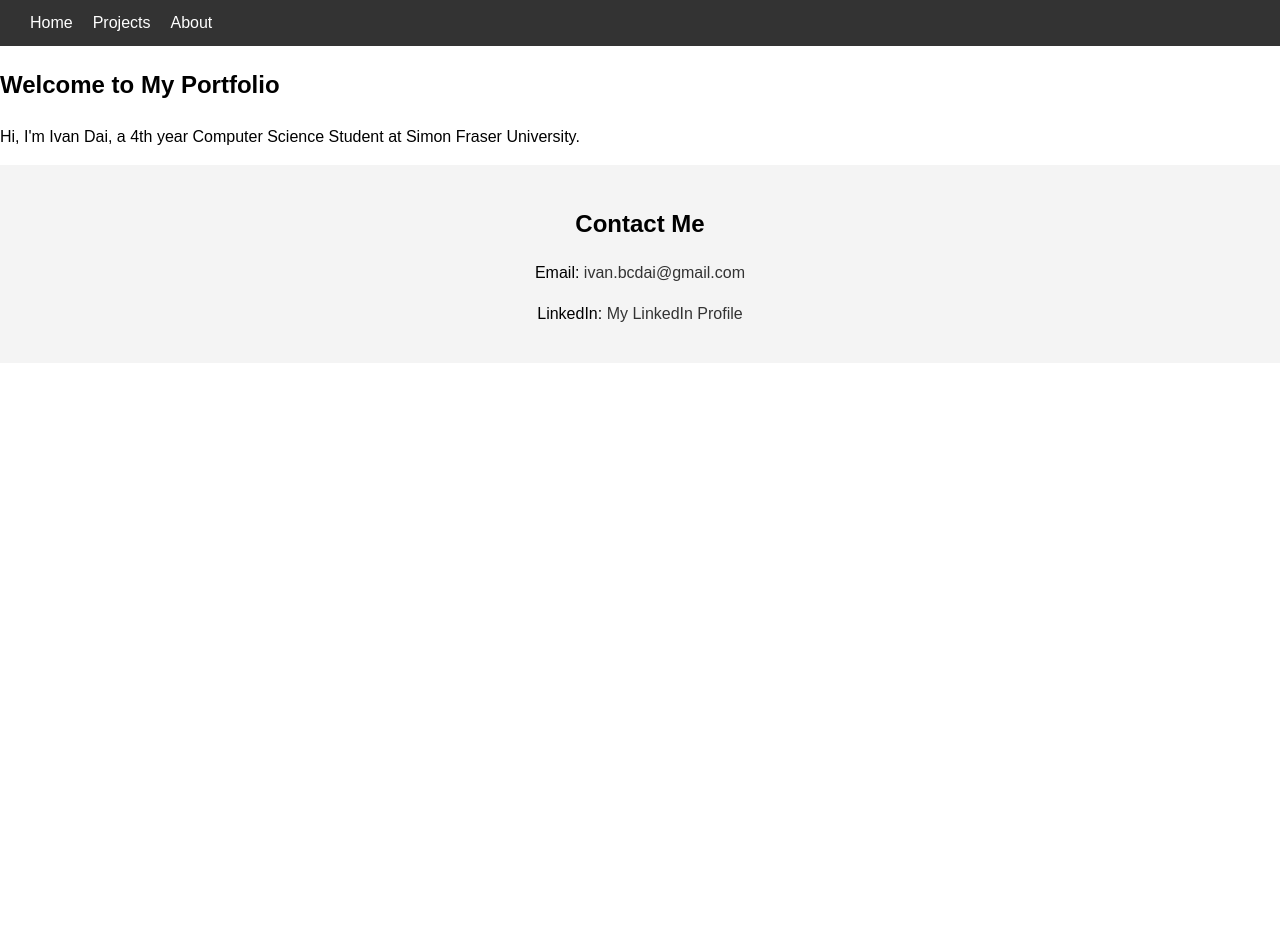
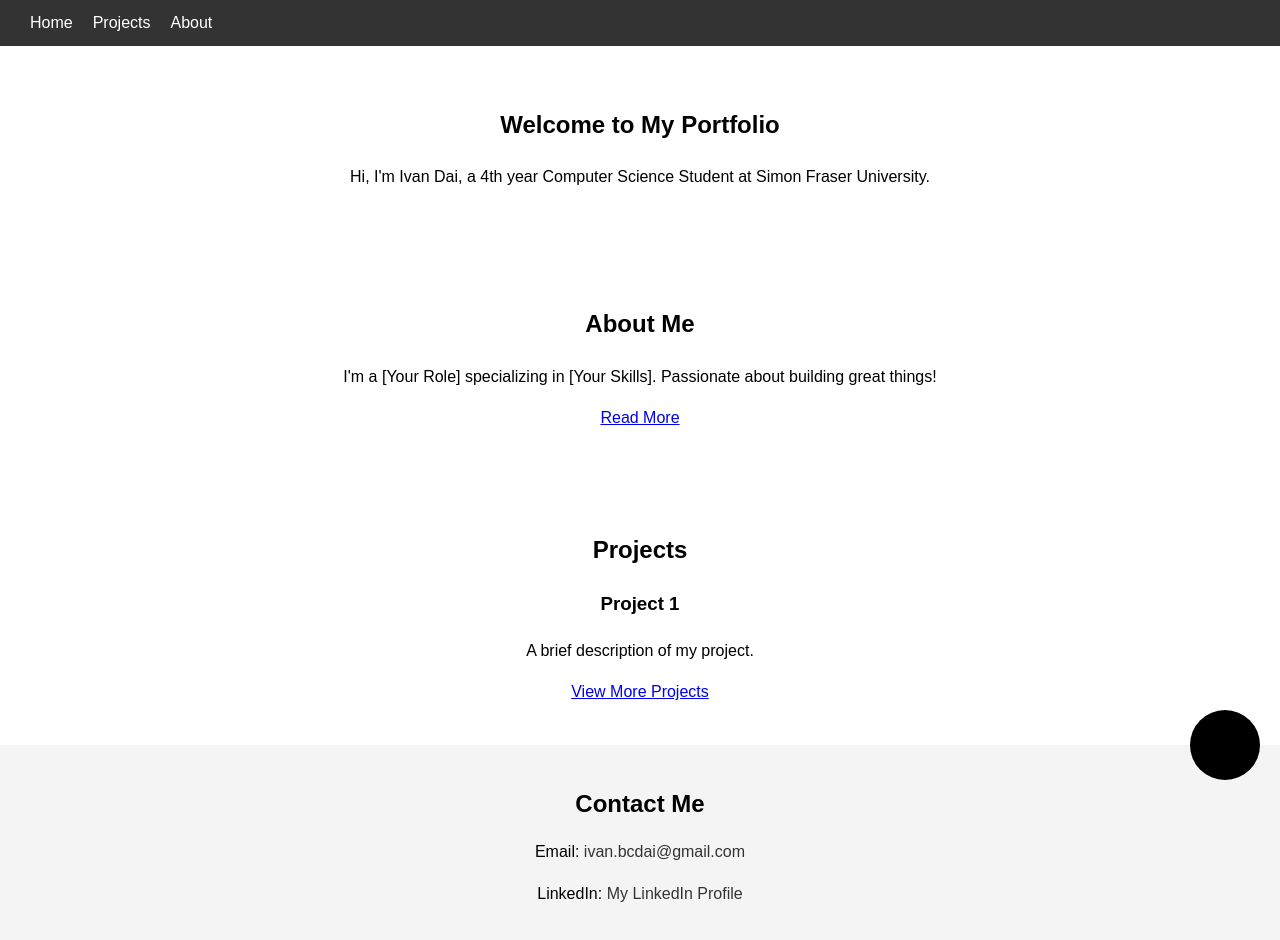
Before and after one commit to Ivandaixiv/ivandaixiv.github.io, a plain HTML site: page index.html in a window 1280 px wide. Before the commit the page ends 800 px from the top, so only its background shows below. Drawn offline with Linux system fonts and the light colour scheme.

Commit message:
Add bottom right menu button

```diff
--- a/assets/css/style.css
+++ b/assets/css/style.css
@@ -27,6 +27,38 @@ header nav ul li a {
     color: #fff;
     text-decoration: none;
 }
+
+section {
+    padding: 40px;
+    text-align: center;
+}
+
+/* Menu Icon */
+#menu-button {
+    position: fixed;
+    bottom: 20px;
+    right: 20px;
+    width: 70px;
+    height: 70px;
+    background: #000000;
+    border-radius: 50%;
+    display: flex;
+    align-items: center;
+    justify-content: center;
+    cursor: pointer;
+    z-index: 1000;
+    transition: background 0.3s ease;
+}
+
+#menu-button:hover {
+    background: rgba(0, 0, 0, 0.6);
+}
+
+#menu-button img {
+    width: 40px;
+    height: auto;
+}
+
 
 /* Contact Section */
 #contact {
--- /dev/null
+++ b/assets/javascript/scripts.js
@@ -0,0 +1,3 @@
+document.getElementById("menu-button").addEventListener("click", function() {
+    alert("Menu Clicked! You can open a sidebar here.");
+});
--- a/index.html
+++ b/index.html
@@ -17,12 +17,30 @@
         </nav>
     </header> -->
     <div id="header"></div>
+    <div id="menu-button">
+        <img src="assets/img/menu.png" alt="Menu">
+    </div>
+    <section id="welcome">
+        <h1>Welcome to My Portfolio</h1>
+        <p>Hi, I'm Ivan Dai, a 4th year Computer Science Student at Simon Fraser University.</p>
+    </section>
+
+    <section id="about">
+        <h2>About Me</h2>
+        <p>I'm a [Your Role] specializing in [Your Skills]. Passionate about building great things!</p>
+        <a href="about.html">Read More</a>
+    </section>
+
+    <section id="projects">
+        <h2>Projects</h2>
+        <div class="project">
+            <h3>Project 1</h3>
+            <p>A brief description of my project.</p>
+            <a href="projects.html">View More Projects</a>
+        </div>
+    </section>
     <script src="assets/javascript/header.js"></script>
     <main>
-        <section id="welcome">
-            <h1>Welcome to My Portfolio</h1>
-            <p>Hi, I'm Ivan Dai, a 4th year Computer Science Student at Simon Fraser University.</p>
-        </section>
         <!-- <section id="contact">
             <h2>Contact Me</h2>
             <p>Email: <a href="mailto:ivan.bcdai@gmail.com">ivan.bcdai@gmail.com</a></p>
@@ -30,6 +48,7 @@
         </section> -->
     </main>
     <div id="footer"></div>
+    <script src="assets/javascript/scripts.js"></script>
     <script src="assets/javascript/footer.js"></script>
 </body>
 </html>
```
Also changed, not shown: assets/img/menu.png (added).
